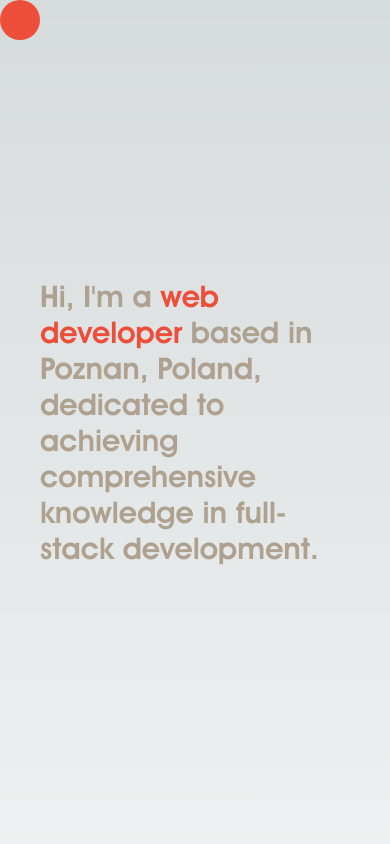
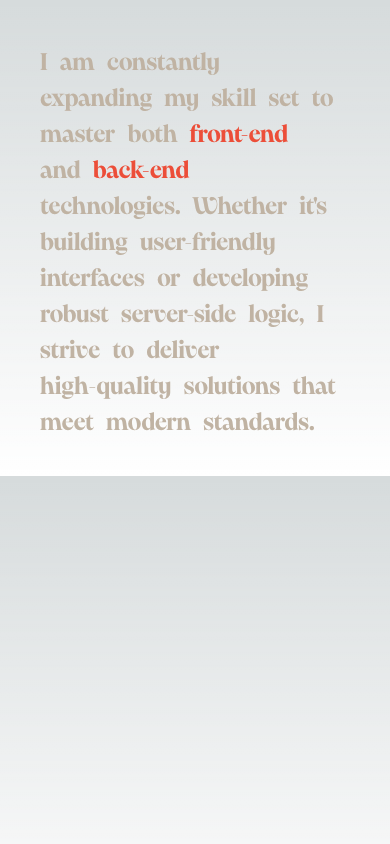
Before and after one commit to JMadejczyk/madejczyk.dev, a Next.js app: page / in a window 390 px wide. Shown: the top 844 px of the page. Built offline with nearby package versions, Linux system fonts and the light colour scheme.

Commit message:
AnimatedParagraph mobile version added

```diff
--- a/src/app/components/AnimatedParagraph.tsx
+++ b/src/app/components/AnimatedParagraph.tsx
@@ -43,7 +43,7 @@ const Word = ({
         children == "front-end" || children == "back-end"
           ? "text-[#ec4e39]"
           : ""
-      }`}
+      } text-2xl sm:text-[40px]  md:text-[60px] leading-[1]`}
     >
       <span className={`${styles.shadow}`}>{children}</span>
       <motion.span style={{ opacity: opacity }}>{children}</motion.span>
--- a/src/app/page.tsx
+++ b/src/app/page.tsx
@@ -30,11 +30,11 @@ export default function Home() {
       </AnimatePresence> */}
       {/* <SmoothScroll />
       <GlassInfinityAndTextComponent /> */}
-      <ShortAbout />
+      {/* <ShortAbout /> */}
       {/* <TextParallax /> */}
-      {/* <div className="flex justify-center">
+      <div className="flex justify-center">
         <AnimatedParagraph paragraph="I am constantly expanding my skill set to master both front-end and back-end technologies. Whether it's building user-friendly interfaces or developing robust server-side logic, I strive to deliver high-quality solutions that meet modern standards." />
-      </div> */}
+      </div>
       {/* <Menu /> */}
     </main>
   );
```
